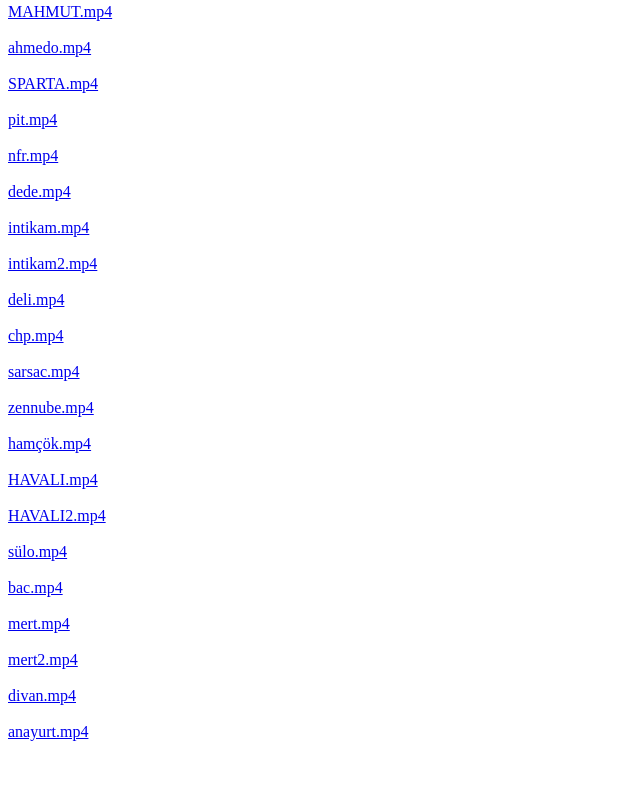
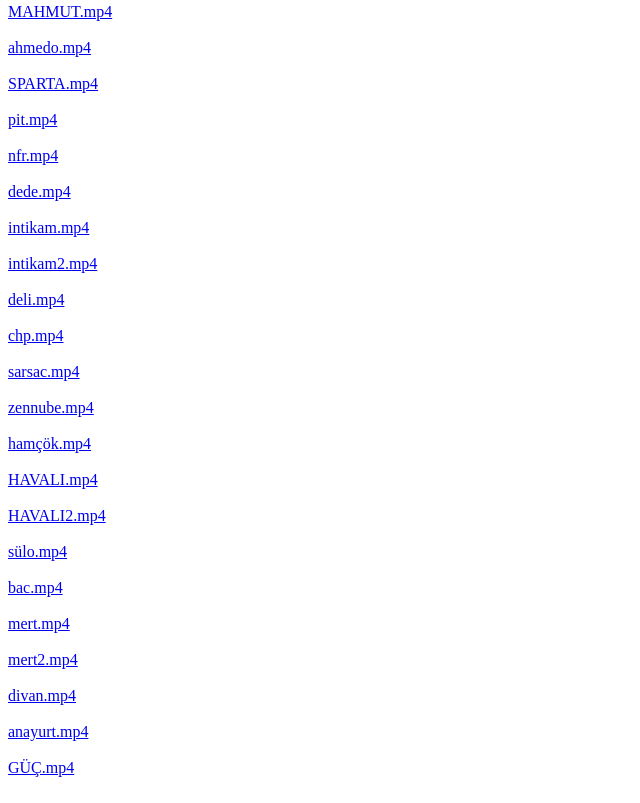
Before and after one commit to trilgaz/trilgaz.github.io, a plain HTML site: page index.html in a window 1280 px wide. Shown: the part 329-1132 px from the top of the page, without its empty margins (0-640 px from the left). Before the commit the page ends 1096 px from the top, so only its background shows below. Drawn offline with Linux system fonts and the light colour scheme.

Commit message:
Update index.html

```diff
--- a/index.html
+++ b/index.html
@@ -28,3 +28,4 @@
 <a href="mert2.mp4">mert2.mp4</a><br><br>
 <a href="divan.mp4">divan.mp4</a><br><br>
 <a href="anayurt.mp4">anayurt.mp4</a><br><br>
+<a href="GÜÇ.mp4">GÜÇ.mp4</a><br><br>
```
